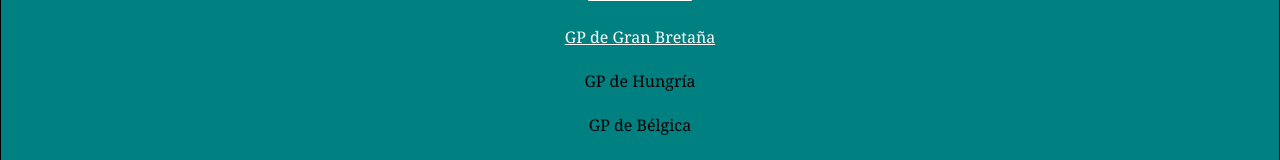
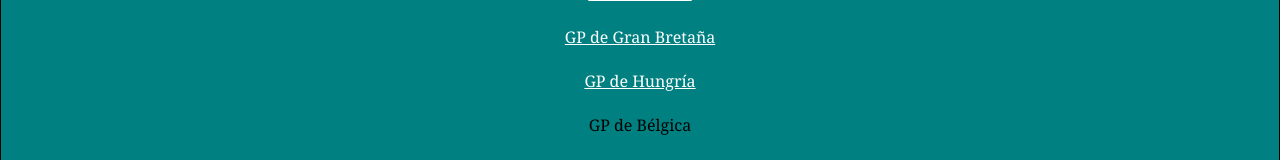
Before and after one commit to ANGELTECNOLOGIA/sitio-permananente, a plain HTML site: page index.html in a window 1280 px wide. Shown: the part 539-699 px from the top of the page. Drawn offline with Linux system fonts and the light colour scheme.

Commit message:
Update index.html

```diff
--- a/index.html
+++ b/index.html
@@ -78,7 +78,9 @@
       </p>
       <br>
       <p>
+        <a href="GP-HUNGRÍA.html">
         GP de Hungría
+        </a>
       </p>
       <br>
       <p>
```
